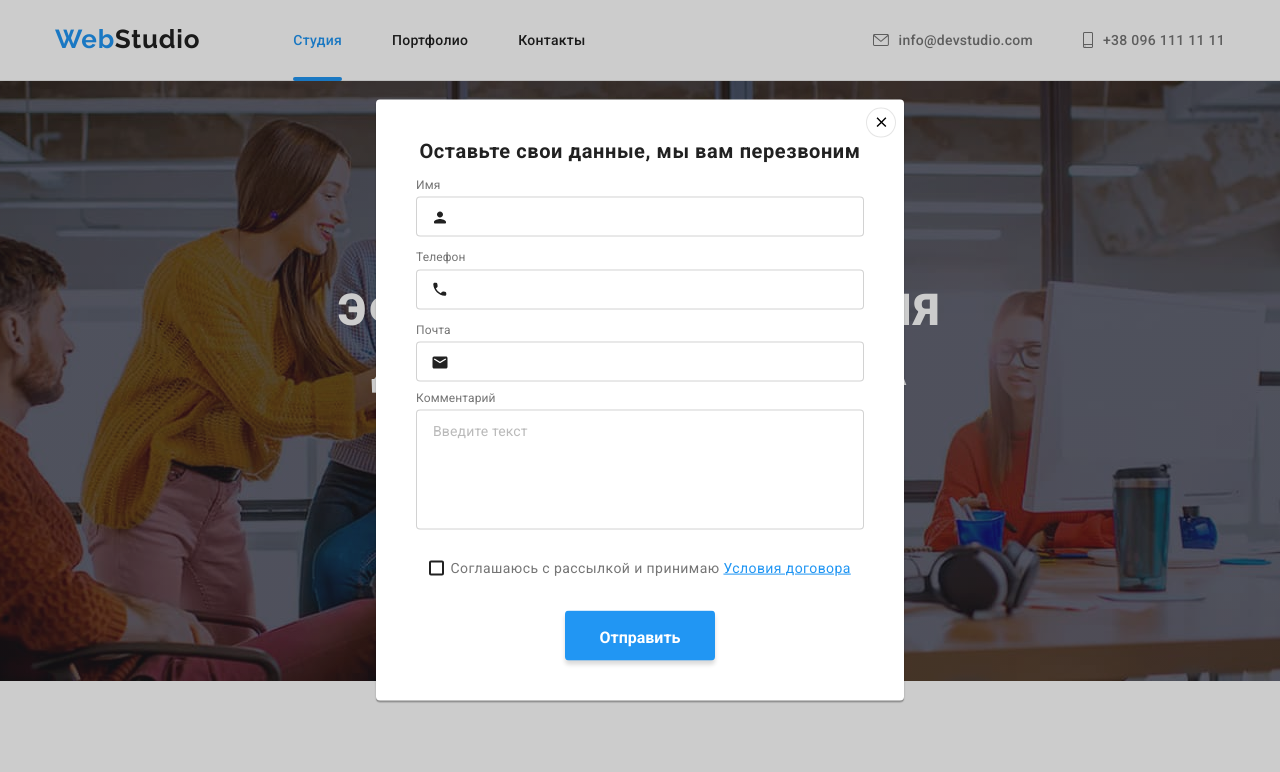
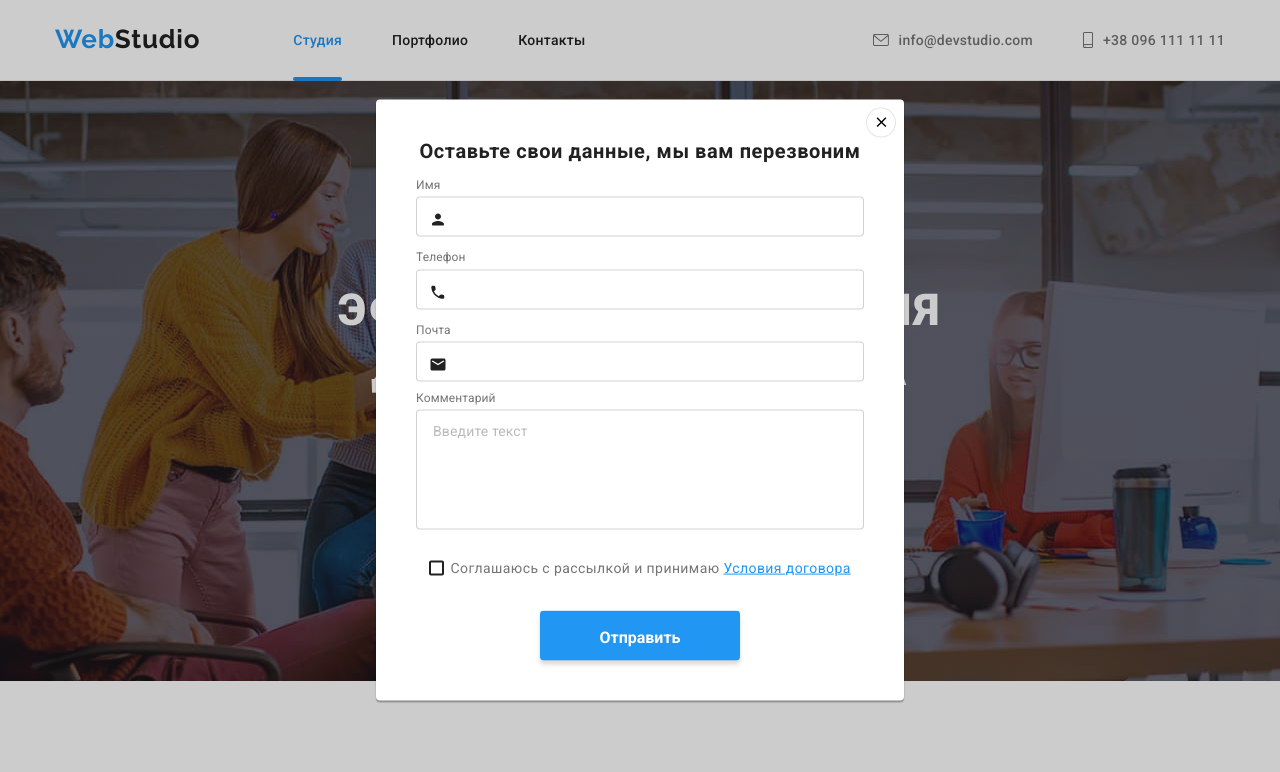
Before and after one commit to DjEcape/goit-markup-hw-06, a plain HTML site: page index.html in a window 1280 px wide. Both pictures are taken after a click on the button "Заказать услугу". Shown: the top 772 px of the page. Drawn offline with nearby package versions, Linux system fonts and the light colour scheme; files whose address does not match are found by name.

Commit message:
fix icons position

```diff
--- a/css/style.css
+++ b/css/style.css
@@ -328,58 +328,47 @@ ul {
   margin-bottom: 12px;
 }
 
-.name-box {
+.name-box,
+.tel-box,
+.mail-box {
   text-align: left;
   width: 448px;
+}
+.input-name-icon,
+.input-tel-icon,
+.input-mail-icon {
   position: relative;
 }
-.name-icon {
-  position: absolute;
-  width: 18px;
-  height: 18px;
-  top: 34px;
-  left: 15px;
-  fill: #212121;
-}
-.form-input:hover + .name-icon,
-.form-input:focus + .name-icon {
-  fill: var(--accent-text-color);
-}
-.tel-box {
-  text-align: left;
-  width: 448px;
-  position: relative;
-}
-.tel-icon {
-  position: absolute;
-  width: 18px;
-  height: 18px;
-  top: 34px;
-  left: 15px;
-  fill: #212121;
-}
-.form-input:hover ~ .tel-icon,
-.form-input:focus ~ .tel-icon {
-  fill: var(--accent-text-color);
-}
-.mail-box {
-  display: block;
-  text-align: left;
-  width: 448px;
-  position: relative;
-}
+
+.name-icon,
+.tel-icon,
 .mail-icon {
   position: absolute;
   width: 18px;
   height: 18px;
-  top: 34px;
-  left: 15px;
+  top: 50%;
+  left: 5%;
+  transform: translate(-50%, -50%);
   fill: #212121;
 }
+.form-input:hover + .name-icon,
+.form-input:focus + .name-icon,
+.form-input:hover ~ .tel-icon,
+.form-input:focus ~ .tel-icon,
 .form-input:hover ~ .mail-icon,
 .form-input:focus ~ .mail-icon {
   fill: var(--accent-text-color);
 }
+
+/* .form-input:hover ~ .tel-icon,
+.form-input:focus ~ .tel-icon {
+  fill: var(--accent-text-color);
+}
+
+.form-input:hover ~ .mail-icon,
+.form-input:focus ~ .mail-icon {
+  fill: var(--accent-text-color);
+} */
 
 .label-title,
 .modal-comment {
@@ -532,6 +521,7 @@ ul {
   margin-left: auto;
   margin-right: auto;
   height: 50px;
+  width: 200px;
 }
 .submit-btn.hover:hover,
 .submit-btn.hover:focus {
@@ -812,6 +802,7 @@ footer {
   line-height: 1.71;
   letter-spacing: 0.03em;
   text-align: left;
+  width: 231px;
 }
 
 .accent-footer {
@@ -846,6 +837,12 @@ footer {
 
 .geo {
   color: var(--primary-bg-color);
+  font-style: normal;
+  font-weight: 400;
+  font-size: 14px;
+  line-height: 1.71;
+
+  letter-spacing: 0.03em;
 }
 
 .geo:hover,
@@ -875,7 +872,14 @@ footer {
 .address-item:last-child {
   margin-bottom: 0;
 }
+.footer-contacts {
+  width: 231px;
+  margin-right: 70px;
+}
 /* footer conection section */
+.social {
+  width: 206px;
+}
 .footer-conection {
   font-weight: 700;
   font-size: 14px;
@@ -901,7 +905,6 @@ footer {
   justify-content: center;
   width: 206px;
   padding-top: 20px;
-  margin: 0;
   gap: 10px;
 }
 
--- a/index.html
+++ b/index.html
@@ -82,35 +82,45 @@
                 <div class="modal-section">
                   <label for="name" class="name-box">
                     <span class="label-title">Имя</span>
+                    <div class="input-name-icon">
                       <input
+                        required
                         type="text"
                         name="name"
                         id="name"
                         placeholder=" "
                         minlength="3"
-                      class="form-input trnstn"
+                        maxlength="40"
+                        class="form-input name trnstn"
                       />
                       <svg class="name-icon trnstn" width="18" height="18">
                         <use href="./images/icons.svg#person"></use>
                       </svg>
+                    </div>
                   </label>
                   <label for="tel" class="tel-box">
                     <span class="label-title">Телефон</span>
+                    <div class="input-tel-icon">
                       <input
+                        required
                         type="tel"
                         name="tel"
                         id="tel"
                         placeholder=" "
                         minlength="8"
+                        maxlength="17"
                         class="form-input trnstn"
                       />
                       <svg class="tel-icon trnstn" width="18" height="18">
                         <use href="./images/icons.svg#tel"></use>
                       </svg>
+                    </div>
                   </label>
                   <label for="mail" class="mail-box">
                     <span class="label-title">Почта</span>
+                    <div class="input-mail-icon">
                       <input
+                        required
                         type="email"
                         name="mail"
                         id="mail"
@@ -120,6 +130,7 @@
                       <svg class="mail-icon trnstn" width="18" height="18">
                         <use href="./images/icons.svg#mail"></use>
                       </svg>
+                    </div>
                   </label>
                   <label for="comment" class="modal-comment">
                     <span class="label-title">Комментарий</span>
@@ -127,6 +138,8 @@
                       name="comment"
                       id="comment"
                       rows="10"
+                      minlength="2"
+                      maxlength="300"
                       placeholder="Введите текст"
                       class="trnstn"
                     ></textarea>
@@ -141,6 +154,7 @@
                       value=""
                       id="checkbox"
                       class="checkbox"
+                      required
                     />
                     <!-- <span class="unchecked"></span> -->
                     <div class="checking trnstn">
@@ -161,7 +175,7 @@
                 </button>
               </form>
               <button type="button" class="btn-close" data-modal-close>
-                <svg class="close-icon" width="18px" height="18px">
+                <svg class="close-icon trnstn" width="18px" height="18px">
                   <use href="./images/icons.svg#btn-close"></use>
                 </svg>
               </button>
```
Lines whose indentation alone changed are shown as unchanged.
